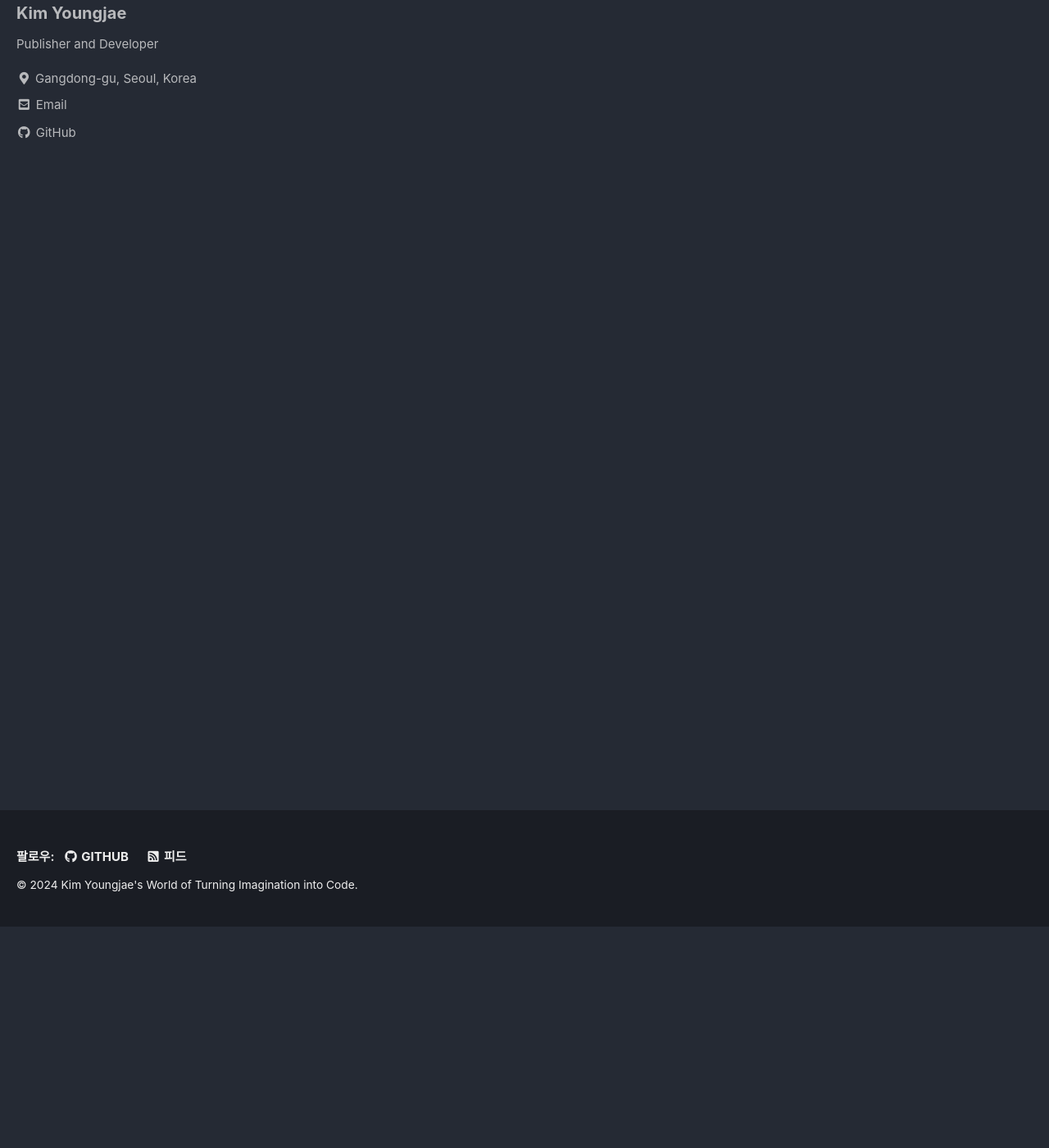
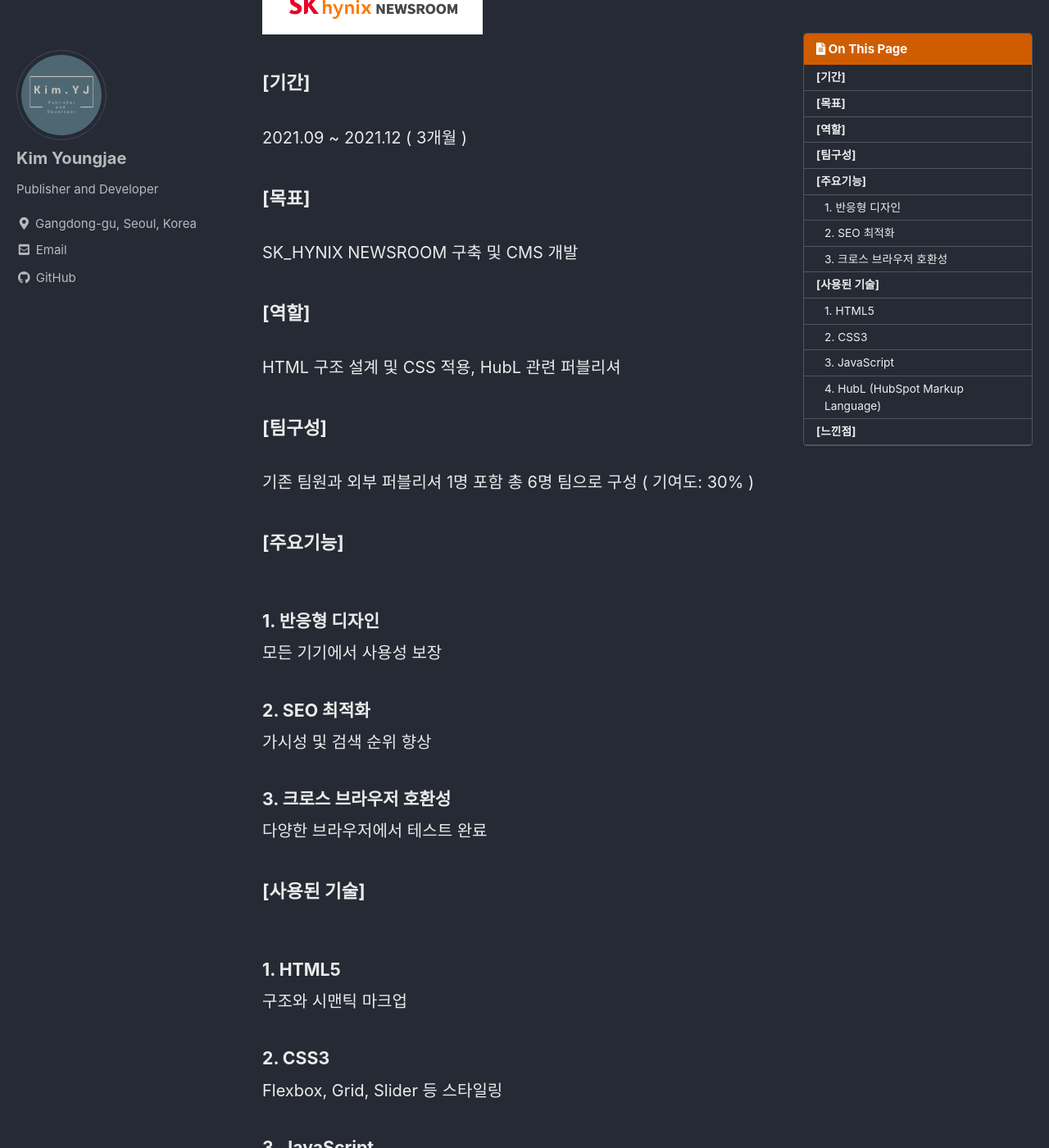
Before and after one commit to KYJ0206/kyj0206.github.io, a Jekyll site: the page built from _pages/portfolioDetail/midas-bandi.md, in a window 1280 px wide and 1400 px high, scrolled down 270 px. Shown: the whole window at 82% size. Built offline with Jekyll 4.4.1, drawn with Linux system fonts in a browser that asks for light colours; cached includes are drawn as plain includes; some of the changed text lies outside the part shown.

Commit message:
반디통  상세

```diff
--- a/_pages/portfolioDetail/midas-bandi.md
+++ b/_pages/portfolioDetail/midas-bandi.md
@@ -2,6 +2,67 @@
 layout: single
 title: "MIDAS BANDITONG"
 permalink: /portfolio/midas-banditong/
+toc: true
+toc_sticky: true
+published: true
+description: "Sk_Hynix Newsroom 프로젝트."
+date: 2021-12-30
+last_modified_at: 2021-12-30
 ---
 
-마이다스 반디통. 프로젝트 설명, 이미지, 주요 기능 등.
+---
+
+<a href="/assets/images/Skhynix.png">
+![/assets/images/Skhynix.png](/assets/images/Skhynix.png)
+</a>
+
+### [기간] <br/>
+2021.09 ~ 2021.12 ( 3개월 )
+
+### [목표] <br/>
+SK_HYNIX NEWSROOM 구축 및 CMS 개발
+
+### [역할] <br/>
+HTML 구조 설계 및 CSS 적용, HubL 관련 퍼블리셔
+
+### [팀구성] <br/>
+기존 팀원과 외부 퍼블리셔 1명 포함 총 6명 팀으로 구성 ( 기여도: 30% )
+
+### [주요기능] <br/>
+
+#### 1. 반응형 디자인
+
+모든 기기에서 사용성 보장
+
+#### 2. SEO 최적화
+
+가시성 및 검색 순위 향상
+
+#### 3. 크로스 브라우저 호환성
+
+다양한 브라우저에서 테스트 완료
+
+### [사용된 기술] <br/>
+
+#### 1. HTML5
+
+구조와 시맨틱 마크업
+
+#### 2. CSS3
+
+Flexbox, Grid, Slider 등 스타일링
+
+#### 3. JavaScript
+
+인터랙션 및 DOM 조작
+
+#### 4. HubL (HubSpot Markup Language)
+HubSpot CMS에서의 데이터 바인딩과 템플릿 관리, <br>
+마케팅 자동화를 위한 동적 콘텐츠 생성에 사용
+
+### [느낀점] <br/>
+1. **첫프로젝트** - 문제 설명.
+   - **해결 방법:** 문제 해결을 위해 사용한 접근 방식 설명.
+
+2. **협업** - 또 다른 문제 설명.
+   - **해결 방법:** 문제 해결 방법 설명.
```
Also changed, not shown: _pages/portfolioDetail/skhynix.md (+2 -0 lines).
